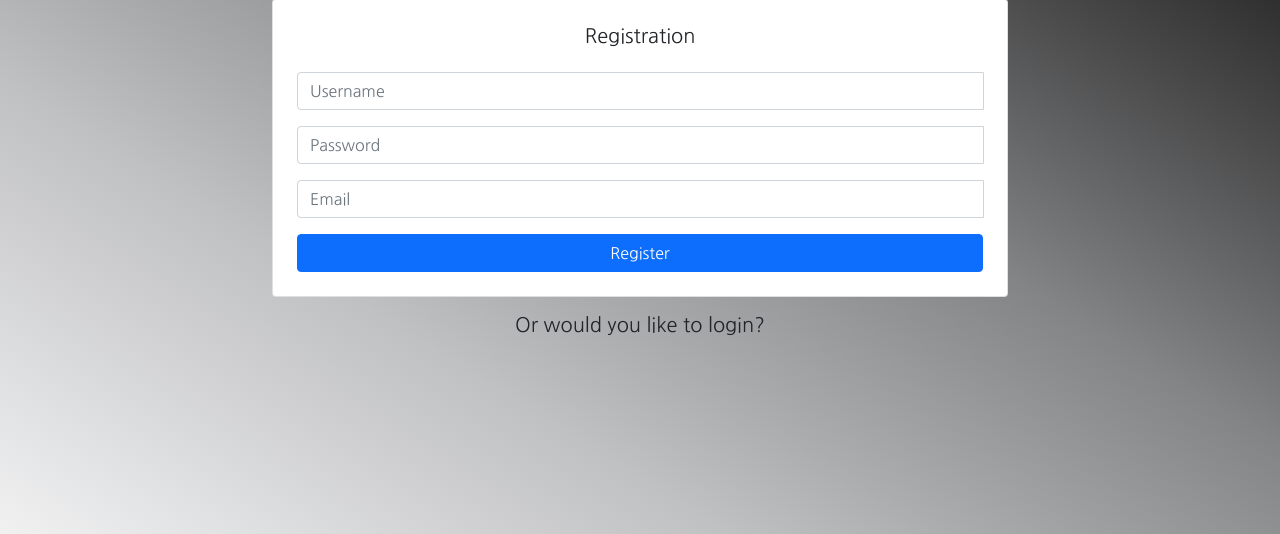
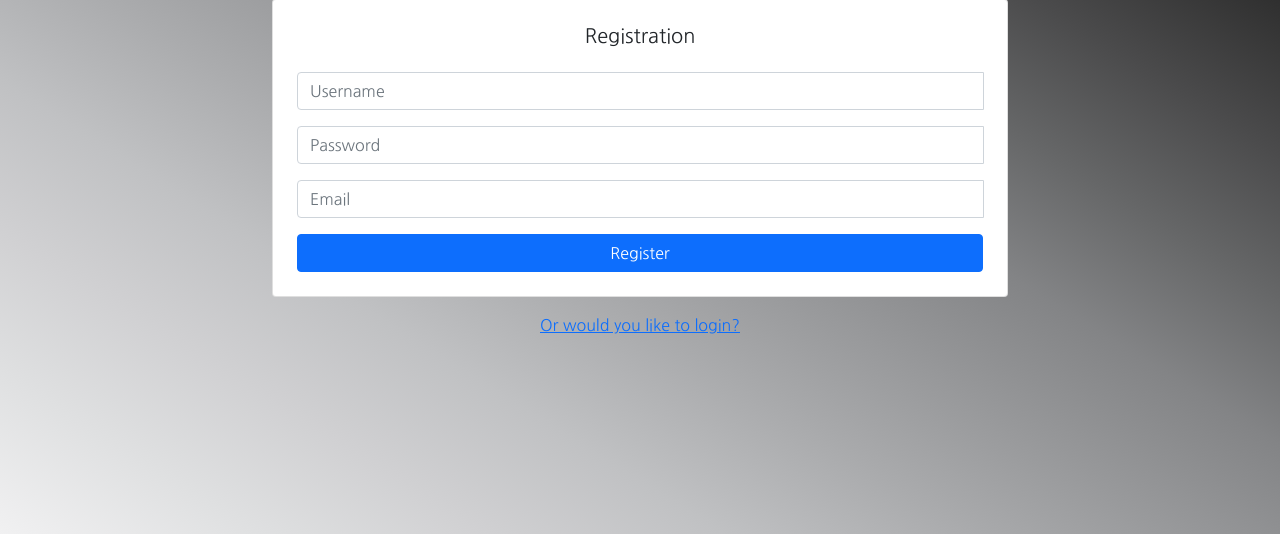
Before and after one commit to Zelhorst92/share-your-recipes, a Flask app: page /register in a window 1280 px wide. Shown: the part 137-671 px from the top of the page. Run offline with Flask 2, Linux system fonts and the light colour scheme; some libraries are stand-ins or nearby versions.

Commit message:
Add linked login and register

```diff
--- a/templates/login.html
+++ b/templates/login.html
@@ -23,7 +23,7 @@
             </div>
         </form>
     </div>
-    <h5 class="text-center">Or would you like to register?</h4>
+    <a href="{{ url_for('register')}}" class="text-center">Or would you like to register?</a>
 </div>
 
 
--- a/templates/register.html
+++ b/templates/register.html
@@ -29,7 +29,7 @@
             </div>
         </form>
     </div>
-    <h5 class="text-center">Or would you like to login?</h4>
+    <a href="{{ url_for('login')}}" class="text-center">Or would you like to login?</a>
 </div>
 
 
```
